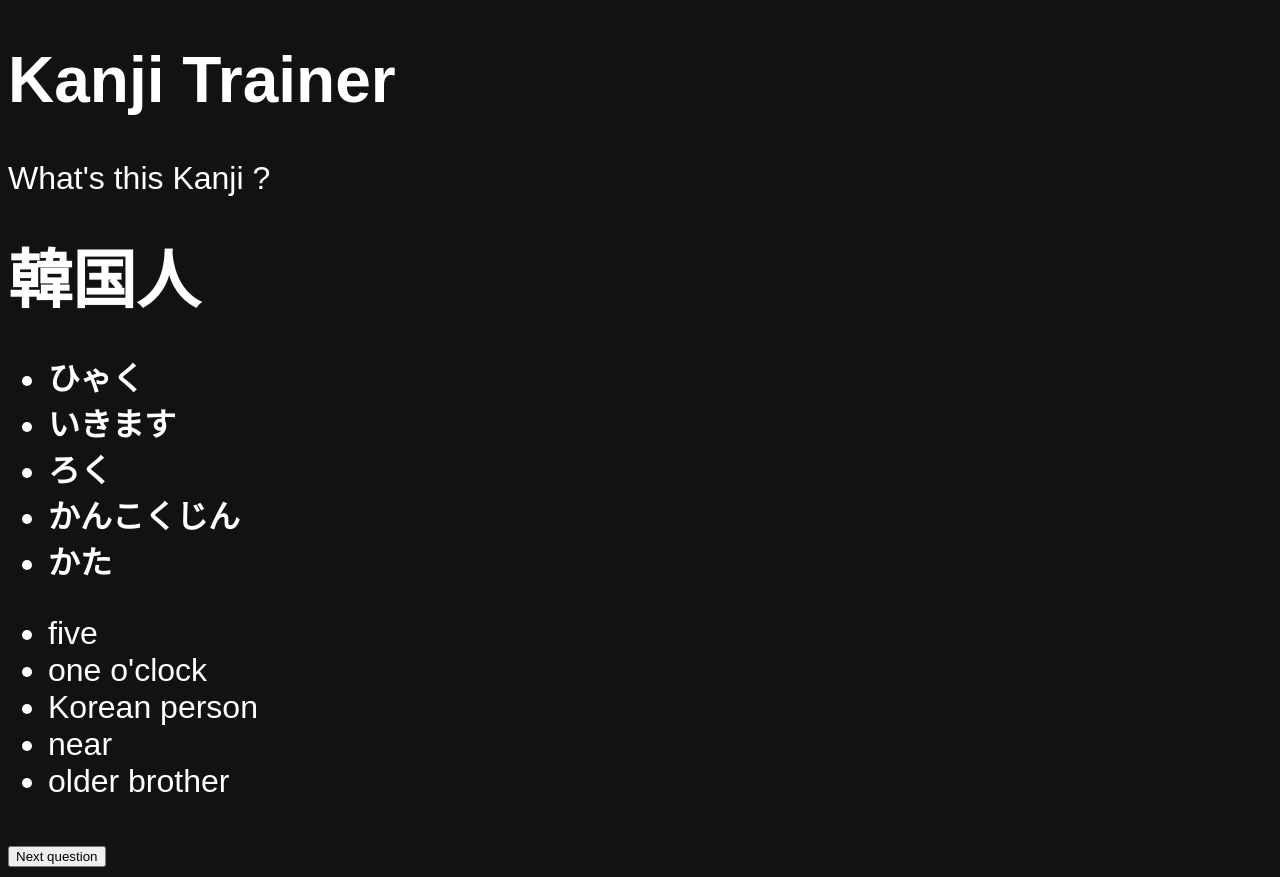
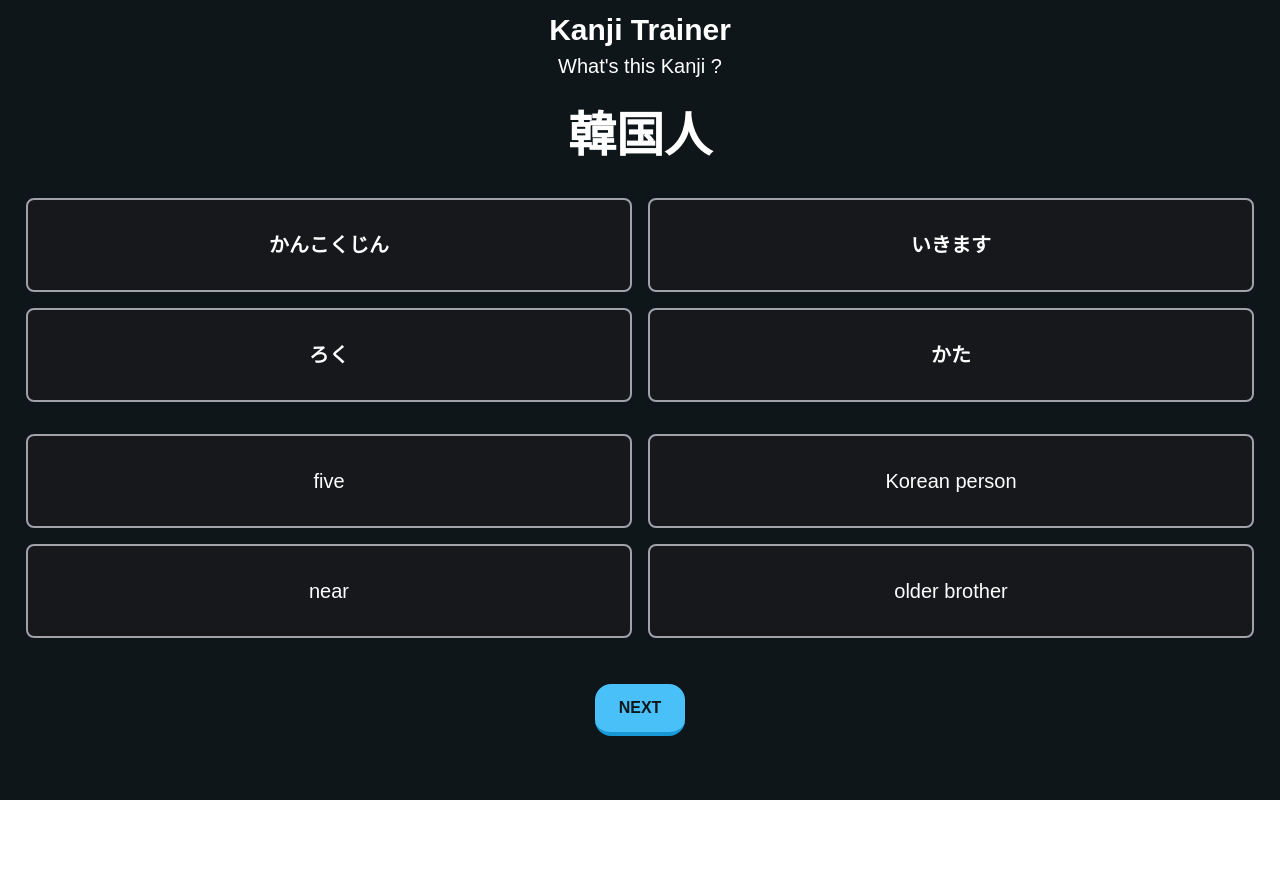
Before and after one commit to naokiji/kanji-trainer, a Nuxt app: page / in a window 1280 px wide. After the commit the page ends 800 px from the top, so only its background shows below. Built offline with nearby package versions, Linux system fonts and the light colour scheme; a web font is replaced by a local one.

Commit message:
Added Tailwind WIP overall styling

```diff
--- a/app.vue
+++ b/app.vue
@@ -1,5 +1,7 @@
 <template>
   <div>
-    <BaseKanji />
+    <NuxtLayout>
+      <NuxtPage/>
+    </NuxtLayout>
   </div>
 </template>
--- /dev/null
+++ b/assets/css/tailwind.css
@@ -0,0 +1,17 @@
+@tailwind base;
+@tailwind components;
+@tailwind utilities;
+
+@font-face {
+    font-family: "LINESeed";
+    src: url(~/assets/fonts/LINESeedJP_A_TTF_Rg.ttf) format('truetype');
+    font-weight: normal;
+    font-style: normal;
+}
+
+@font-face {
+    font-family: 'LINESeed';
+    src: url(~/assets/fonts/LINESeedJP_A_TTF_Bd.ttf) format('truetype');
+    font-weight: bold;
+    font-style: normal;
+}
--- a/components/BaseKanji.vue
+++ b/components/BaseKanji.vue
@@ -1,34 +1,44 @@
 <template>
-  <h1>Kanji Trainer</h1>
-  <p>
-    What's this Kanji ?
-  </p>
-  <p>
-    <strong class="kanji">{{ question.kanji }}</strong>
-  </p>
+  <section class="font-line bg-duo-grey-dark text-white min-h-screen">
+    <div class="container mx-auto text-center">
+      <h1 class="font-bold text-3xl pt-3">Kanji Trainer</h1>
+      <p class="text-xl mt-1">What's this Kanji ?</p>
+      <p class="text-5xl font-bold mt-8">{{ question.kanji }}</p>
 
-  <ul>
-    <strong>
-      <li v-for="answer in answerPoolReading" :class="{
-      'text-green': readingChoice === answer && readingChoice === question.reading,
-      'text-red': readingChoice === answer && readingChoice !== question.reading
-    }" @click="readingChoice = answer">{{ answer }}
-      </li>
-    </strong>
-  </ul>
+      <div class="mt-10 grid grid-cols-2 gap-y-5 gap-x-5 px-7">
+        <ChoiceButton
+            class="font-bold"
+            v-for="answer in answerPoolReading"
+            :is-right="readingChoice === answer && readingChoice === question.reading"
+            :is-wrong="readingChoice === answer && readingChoice !== question.reading"
+            @click="readingChoice = answer"
+        >
+          {{ answer }}
+        </ChoiceButton>
+      </div>
 
-  <ul>
-    <li v-for="answer in answerPoolMeaning" :class="{
-      'text-green': meaningChoice === answer && meaningChoice === question.meaning,
-      'text-red': meaningChoice === answer && meaningChoice !== question.meaning
-    }" @click="meaningChoice = answer">{{ answer }}
-    </li>
-  </ul>
-  <button @click="reload()">Next question</button>
+      <div class="mt-9 grid grid-cols-2 gap-y-5 gap-x-5 px-7">
+        <ChoiceButton
+            v-for="answer in answerPoolMeaning"
+            :is-right="meaningChoice === answer && meaningChoice === question.meaning"
+            :is-wrong="meaningChoice === answer && meaningChoice !== question.meaning"
+            @click="meaningChoice = answer"
+        >
+          {{ answer }}
+        </ChoiceButton>
+      </div>
+      <button
+          @click="reload()"
+          class="mt-12 rounded-2xl px-6 py-3 bg-duo-blue font-bold text-duo-grey-dark border-b-4 border-b-duo-blue-dark active:bg-duo-blue-light active:border-b-0 active:border-t-4 active:border-t-duo-grey-dark">
+        NEXT
+      </button>
+    </div>
+  </section>
 </template>
 
 <script setup>
 import data from '~/assets/data.json'
+import ChoiceButton from "./ChoiceButton";
 
 function getRandomKanji() {
   return data[Math.floor(Math.random() * data.length)];
@@ -44,7 +54,7 @@ function getRandomAnswer() {
   let answerPool = data.filter(function (item) {
     return item !== question.value;
   })
-  answerPool = shuffle(answerPool).slice(0, 4);
+  answerPool = shuffle(answerPool).slice(0, 3);
   answerPool.push(question.value);
   return shuffle(answerPool);
 }
@@ -66,36 +76,36 @@ function reload() {
 </script>
 
 <style>
-html {
-  font-family: LINESeed, sans-serif;
-  font-size: 2rem;
-  background-color: #121212;
-  color: white;
-}
+/*html {*/
+/*  font-family: LINESeed, sans-serif;*/
+/*  font-size: 2rem;*/
+/*  background-color: #121212;*/
+/*  color: white;*/
+/*}*/
 
-.kanji {
-  font-size: 2rem;
-}
+/*.kanji {*/
+/*  font-size: 2rem;*/
+/*}*/
 
-.text-green {
-  color: green;
-}
+/*.text-green {*/
+/*  color: green;*/
+/*}*/
 
-.text-red {
-  color: red;
-}
+/*.text-red {*/
+/*  color: red;*/
+/*}*/
 
-@font-face {
-  font-family: 'LINESeed';
-  src: url(~/assets/fonts/LINESeedJP_A_TTF_Rg.ttf) format('truetype');
-  font-weight: normal;
-  font-style: normal;
-}
+/*@font-face {*/
+/*  font-family: 'LINESeed';*/
+/*  src: url(~/assets/fonts/LINESeedJP_A_TTF_Rg.ttf) format('truetype');*/
+/*  font-weight: normal;*/
+/*  font-style: normal;*/
+/*}*/
 
-@font-face {
-  font-family: 'LINESeed';
-  src: url(~/assets/fonts/LINESeedJP_A_TTF_Bd.ttf) format('truetype');
-  font-weight: bold;
-  font-style: normal;
-}
+/*@font-face {*/
+/*  font-family: 'LINESeed';*/
+/*  src: url(~/assets/fonts/LINESeedJP_A_TTF_Bd.ttf) format('truetype');*/
+/*  font-weight: bold;*/
+/*  font-style: normal;*/
+/*}*/
 </style>
--- /dev/null
+++ b/components/ChoiceButton.vue
@@ -0,0 +1,18 @@
+<template>
+  <button
+      class="text-xl outline outline-2 outline-zinc-400 rounded-md min-h-[90px] px-2 bg-zinc-900/75 active:bg-zinc-800 active:outline-4"
+      :class="{
+      'text-green-400 outline-green-400': props.isRight,
+      'text-red-400 outline-red-400': props.isWrong,
+    }"
+  >
+    <slot/>
+  </button>
+</template>
+
+<script setup>
+const props = defineProps({
+  isRight: Boolean,
+  isWrong: Boolean,
+})
+</script>
--- a/nuxt.config.ts
+++ b/nuxt.config.ts
@@ -9,5 +9,8 @@ export default defineNuxtConfig({
     target: "static",
     app: {
         baseURL: "/kanji-trainer/"
-    }
+    },
+    modules: [
+        '@nuxtjs/tailwindcss'
+    ]
 })
--- a/package.json
+++ b/package.json
@@ -10,6 +10,7 @@
   },
   "devDependencies": {
     "@nuxt/devtools": "latest",
-    "nuxt": "^3.7.3"
+    "@nuxtjs/tailwindcss": "^6.9.4",
+    "nuxt": "^3.8.1"
   }
 }
--- /dev/null
+++ b/pages/index.vue
@@ -0,0 +1,3 @@
+<template>
+  <BaseKanji />
+</template>
--- /dev/null
+++ b/tailwind.config.js
@@ -0,0 +1,34 @@
+/** @type {import('tailwindcss').Config} */
+module.exports = {
+  content: [],
+  theme: {
+    extend: {
+      fontFamily: {
+        'sans': ["LINESeed", "sans-serif"],
+      },
+      colors: {
+        'duo-blue': {
+          light: '#50d3ff',
+          DEFAULT: '#49c0f8',
+          dark: '#1899d6',
+        },
+        'duo-grey': {
+          light: '#202f36',
+          DEFAULT: '#131f24',
+          dark: '#0e161a',
+        },
+        'duo-green': {
+          light: '#a2e838',
+          DEFAULT: '#85cb38',
+          dark: '#5f8428',
+        },
+        'duo-red': {
+          light: '#ff5d5d',
+          DEFAULT: '#ee5555',
+          dark: '#d84848',
+        },
+      },
+    },
+  },
+  plugins: [],
+}
```
Also changed, not shown: 1 other file (tests, documents, lock files or other folders).
